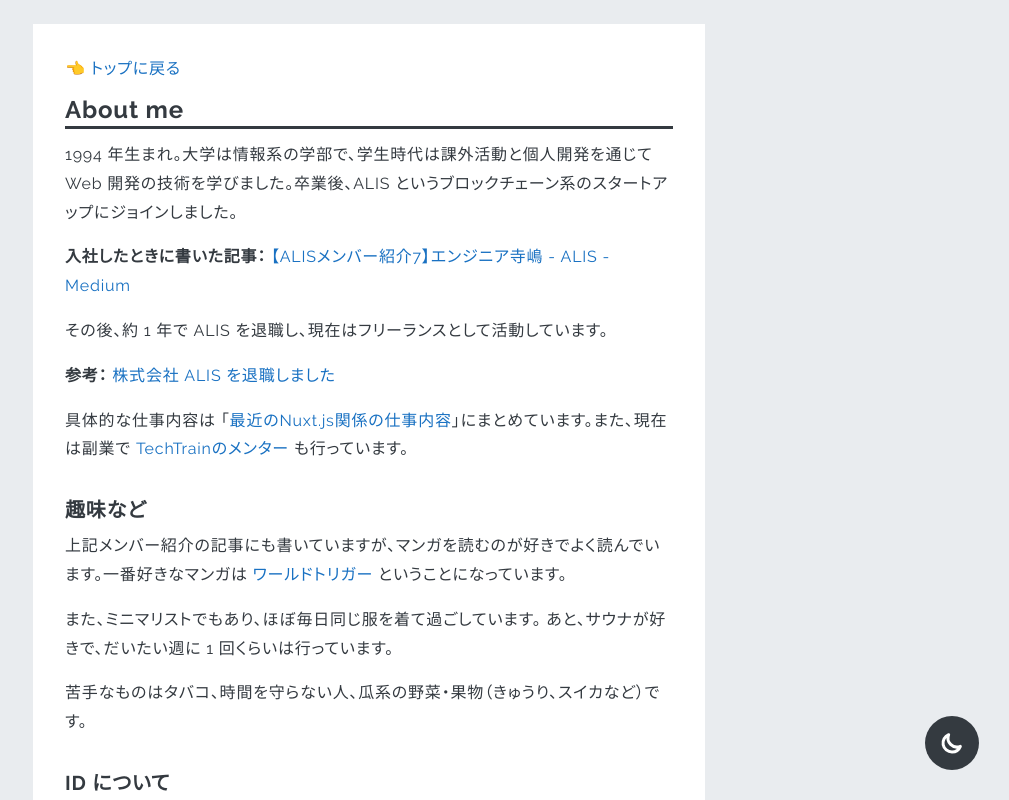
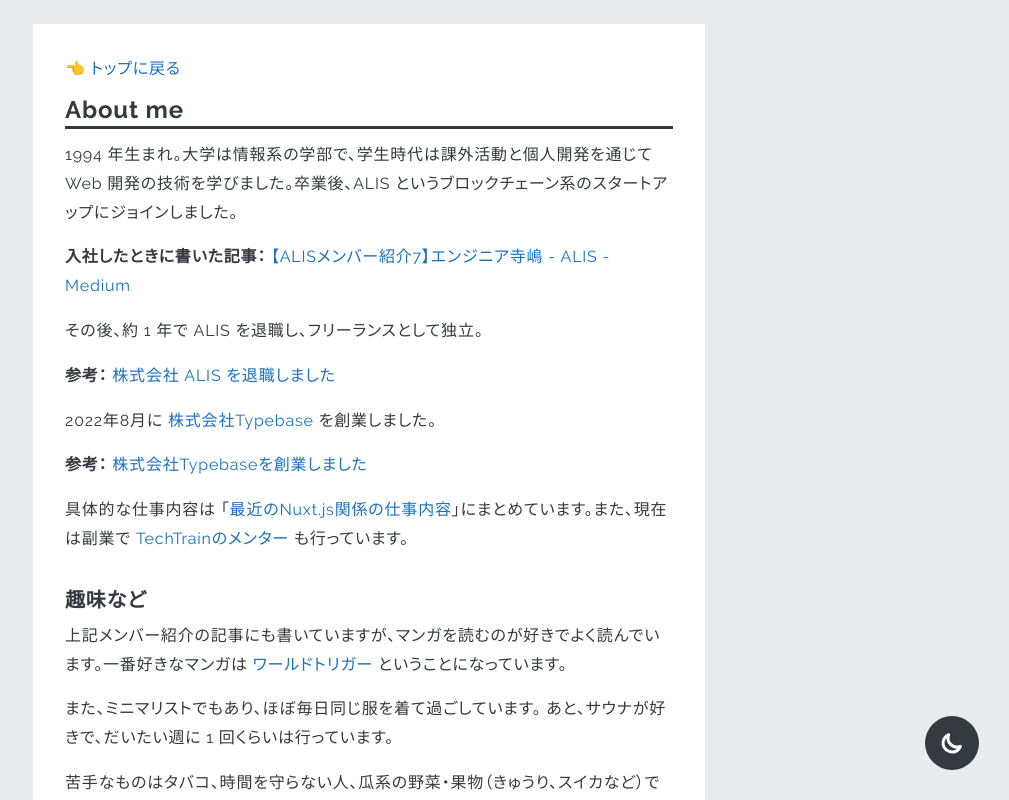
Before and after one commit to y-temp4/y-temp4.com, a Nuxt app: page /about in a window 1280 px wide. Shown: the top 800 px of the page, without its empty margins (271-1280 px from the left). Built offline with nearby package versions, Linux system fonts and the light colour scheme.

Commit message:
Update about me

```diff
--- a/pages/about.vue
+++ b/pages/about.vue
@@ -16,9 +16,7 @@
         【ALISメンバー紹介7】エンジニア寺嶋 - ALIS - Medium
       </a>
     </p>
-    <p>
-      その後、約 1 年で ALIS を退職し、現在はフリーランスとして活動しています。
-    </p>
+    <p> その後、約 1 年で ALIS を退職し、フリーランスとして独立。 </p>
     <p>
       <span class="font-bold">参考：</span>
       <a
@@ -27,6 +25,23 @@
         rel="noopener noreferrer"
       >
         株式会社 ALIS を退職しました
+      </a>
+    </p>
+    <p>
+      2022年8月に
+      <a href="https://typebase.dev/" target="_blank" rel="noopener noreferrer"
+        >株式会社Typebase</a
+      >
+      を創業しました。
+    </p>
+    <p>
+      <span class="font-bold">参考：</span>
+      <a
+        href="https://zenn.dev/typebase/articles/founded-typebase-inc"
+        target="_blank"
+        rel="noopener noreferrer"
+      >
+        株式会社Typebaseを創業しました
       </a>
     </p>
     <p>
@@ -63,9 +78,7 @@
       苦手なものはタバコ、時間を守らない人、瓜系の野菜・果物（きゅうり、スイカなど）です。
     </p>
     <h3 class="heading">ID について</h3>
-    <p>
-      普段は以下の ID で活動していることが多いです。
-    </p>
+    <p> 普段は以下の ID で活動していることが多いです。 </p>
     <ul class="ul">
       <li>y_temp4</li>
       <li>y-temp4</li>
@@ -89,9 +102,9 @@ export default Vue.extend({
     const title = 'About me'
     return {
       title,
-      meta: [{ hid: 'og:title', property: 'og:title', content: title }]
+      meta: [{ hid: 'og:title', property: 'og:title', content: title }],
     }
-  }
+  },
 })
 </script>
 
--- a/pages/index.vue
+++ b/pages/index.vue
@@ -5,7 +5,7 @@
     <span class="description">Hello there! Welcome to my portfolio site.</span>
     <MainHeading class="heading">About me</MainHeading>
     <p>
-      フリーランスエンジニア。主に Web
+      株式会社Typebaseのエンジニアで代表。主に Web
       のフロントエンドや、ブロックチェーン関連の技術に興味があります。
       <n-link to="/about">より詳しいプロフィール</n-link>
     </p>
```
